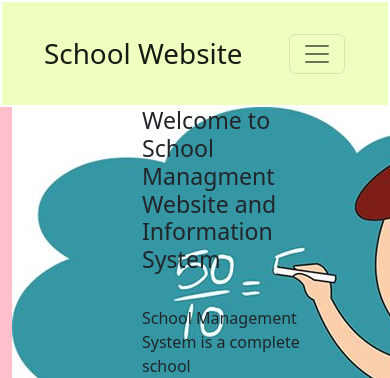
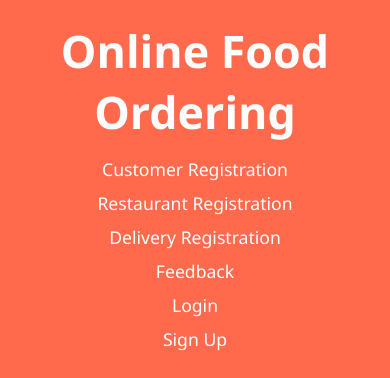
Before and after one commit to sailesh-prasad/Online_Food_Ordering_System, a Django app: template ordering/templates/home/home.html in a window 390 px wide; the page is wider, and only the part inside the window is pictured. Shown: the top 378 px of that part. Run offline with Django 3.2, Linux system fonts and the light colour scheme; the template is opened without the code that fills it, so the values that code supplies are empty.

Commit message:
merge with main

```diff
--- a/ordering/templates/home/base.html
+++ b/ordering/templates/home/base.html
@@ -6,36 +6,33 @@
     <meta name="viewport" content="width=device-width, initial-scale=1">
     <link href="https://cdn.jsdelivr.net/npm/bootstrap@5.2.0-beta1/dist/css/bootstrap.min.css" rel="stylesheet">
     <link rel="stylesheet" type="text/css" href="style.css">
-    <title>School Website</title>
+    <title>Online Food Ordering</title>
   </head>
 <body>
 
-    <nav style="padding:20px;margin:2px; background-color:rgb(239, 255, 192);" class="navbar navbar-expand-lg">
-
+    <nav style="padding:20px;margin:2px; background-color:rgb(173, 216, 230);" class="navbar navbar-expand-lg">
       <div class="container-fluid">
-        <a  class="navbar-brand" href="#"><h1 style="padding-right: 10px; margin: 10px;">School Website</h1></a>
+        <a class="navbar-brand" href="#"><h1 style="padding-right: 10px; margin: 10px;">Food Order</h1></a>
         <button class="navbar-toggler" type="button" data-bs-toggle="collapse" data-bs-target="#navbarNavAltMarkup" aria-controls="navbarNavAltMarkup" aria-expanded="false" aria-label="Toggle navigation">
           <span class="navbar-toggler-icon"></span>
         </button>
-        <nav style="float:right">
-        <div  class="collapse navbar-collapse" id="navbarNavAltMarkup" >
+        <div class="collapse navbar-collapse" id="navbarNavAltMarkup">
           <div class="navbar-nav">
-            <a  class="nav-link active" aria-current="page" href="#">Home</a>
-            <a class="nav-link" href="about project.html">About Project</a>
-            <a class="nav-link" href="gallery.html">Gallery</a>
-            <a class="nav-link" href="register.html">Register</a>
-            <a class="nav-link" href="http://localhost:8000/admin/login/?next=/admin/">Login</a>
+            <a class="nav-link active" aria-current="page" href="#">Home</a>
+            <a class="nav-link" href="customer_register.html">Customer Registration</a>
+            <a class="nav-link" href="restaurant_register.html">Restaurant Registration</a>
+            <a class="nav-link" href="delivery_register.html">Delivery Registration</a>
+            <a class="nav-link" href="feedback.html">Feedback</a>
+            <a class="nav-link" href="http://localhost:8000/admin/login/?next=/admin/">Admin Login</a>
             <a class="nav-link" href="contact.html">Contact Us</a>
           </div>
         </div>
       </div>
     </nav>
-    </nav>
-  </nav>
-<body>
+
     {% block content %}{% endblock %}
-</body>
-<div style="background-color:rgb(240, 255, 192);">
+
+<div style="background-color:rgb(158, 181, 180); margin-top:20px;">
   <div class="footer">
     <div class="container">
       <footer class="py-5">
@@ -43,58 +40,64 @@
           <div class="col-2">
             <h5>Services</h5>
             <ul class="nav flex-column">
-              <li class="nav-item mb-2"><a href="#" class="nav-link p-0 text-muted">Services</a></li>
-              <li class="nav-item mb-2"><a href="#" class="nav-link p-0 text-muted">Cum Soctis</a></li>
-              <li class="nav-item mb-2"><a href="#" class="nav-link p-0 text-muted">Nulla consequat</a></li>
-              <li class="nav-item mb-2"><a href="#" class="nav-link p-0 text-muted">Schools</a></li>
-              <li class="nav-item mb-2"><a href="#" class="nav-link p-0 text-muted">About</a></li>
+              <li class="nav-item mb-2"><a href="#" class="nav-link p-0 text-muted">Browse Menus</a></li>
+              <li class="nav-item mb-2"><a href="#" class="nav-link p-0 text-muted">Place Order</a></li>
+              <li class="nav-item mb-2"><a href="#" class="nav-link p-0 text-muted">Track Delivery</a></li>
+              <li class="nav-item mb-2"><a href="#" class="nav-link p-0 text-muted">Customer Support</a></li>
+              <li class="nav-item mb-2"><a href="#" class="nav-link p-0 text-muted">Feedback</a></li>
             </ul>
           </div>
 
           <div class="col-2">
             <h5>Website</h5>
             <ul class="nav flex-column">
-              <li class="nav-item mb-2"><a href="school website.html" class="nav-link p-0 text-muted">Home</a></li>
-              <li class="nav-item mb-2"><a href="about project.html" class="nav-link p-0 text-muted">About</a></li>
-              <li class="nav-item mb-2"><a href="gallery.html" class="nav-link p-0 text-muted">Gallery</a></li>
-              <li class="nav-item mb-2"><a href="login.html" class="nav-link p-0 text-muted">Login</a></li>
-              <li class="nav-item mb-2"><a href="register.html" class="nav-link p-0 text-muted">Registration</a></li>
+              <li class="nav-item mb-2"><a href="index.html" class="nav-link p-0 text-muted">Home</a></li>
+              <li class="nav-item mb-2"><a href="customer_register.html" class="nav-link p-0 text-muted">Customer Registration</a></li>
+              <li class="nav-item mb-2"><a href="restaurant_register.html" class="nav-link p-0 text-muted">Restaurant Registration</a></li>
+              <li class="nav-item mb-2"><a href="feedback.html" class="nav-link p-0 text-muted">Feedback</a></li>
+              <li class="nav-item mb-2"><a href="contact.html" class="nav-link p-0 text-muted">Contact Us</a></li>
             </ul>
           </div>
 
           <div class="col-2">
             <h5>About</h5>
             <ul class="nav flex-column">
-              <li class="nav-item mb-2"><a href="#" class="nav-link p-0 text-muted">Best School</a></li>
-              <li class="nav-item mb-2"><a href="#" class="nav-link p-0 text-muted">Features</a></li>
+              <li class="nav-item mb-2"><a href="#" class="nav-link p-0 text-muted">Our Story</a></li>
+              <li class="nav-item mb-2"><a href="#" class="nav-link p-0 text-muted">Careers</a></li>
               <li class="nav-item mb-2"><a href="#" class="nav-link p-0 text-muted">Pricing</a></li>
-              <li class="nav-item mb-2"><a href="#" class="nav-link p-0 text-muted">Place</a></li>
-              <li class="nav-item mb-2"><a href="#" class="nav-link p-0 text-muted">New</a></li>
+              <li class="nav-item mb-2"><a href="#" class="nav-link p-0 text-muted">Locations</a></li>
+              <li class="nav-item mb-2"><a href="#" class="nav-link p-0 text-muted">News</a></li>
             </ul>
           </div>
 
           <div class="col-2">
-            <h5>Section</h5>
+            <h5>Explore</h5>
             <ul class="nav flex-column">
-              <li class="nav-item mb-2"><a href="#" class="nav-link p-0 text-muted">Home</a></li>
-              <li class="nav-item mb-2"><a href="#" class="nav-link p-0 text-muted">Features</a></li>
-              <li class="nav-item mb-2"><a href="#" class="nav-link p-0 text-muted">Pricing</a></li>
-              <li class="nav-item mb-2"><a href="#" class="nav-link p-0 text-muted">FAQs</a></li>
-              <li class="nav-item mb-2"><a href="#" class="nav-link p-0 text-muted">About</a></li>
+              <li class="nav-item mb-2"><a href="#" class="nav-link p-0 text-muted">Top Restaurants</a></li>
+              <li class="nav-item mb-2"><a href="#" class="nav-link p-0 text-muted">Special Offers</a></li>
+              <li class="nav-item mb-2"><a href="#" class="nav-link p-0 text-muted">FAQ</a></li>
+              <li class="nav-item mb-2"><a href="#" class="nav-link p-0 text-muted">Blog</a></li>
+              <li class="nav-item mb-2"><a href="#" class="nav-link p-0 text-muted">Help</a></li>
             </ul>
           </div>
 
           <div class="col-2">
             <h5>Contact</h5>
             <ul class="nav flex-column">
-              <li class="nav-item mb-2"><a href="#" class="nav-link p-0 text-muted">Mail</a></li>
-              <li class="nav-item mb-2"><a href="#" class="nav-link p-0 text-muted">MAssage</a></li>
-              <li class="nav-item mb-2"><a href="#" class="nav-link p-0 text-muted">Twit</a></li>
-              <li class="nav-item mb-2"><a href="#" class="nav-link p-0 text-muted">Information</a></li>
-              <li class="nav-item mb-2"><a href="#" class="nav-link p-0 text-muted">About</a></li>
+              <li class="nav-item mb-2"><a href="#" class="nav-link p-0 text-muted">Email</a></li>
+              <li class="nav-item mb-2"><a href="#" class="nav-link p-0 text-muted">Phone</a></li>
+              <li class="nav-item mb-2"><a href="#" class="nav-link p-0 text-muted">Facebook</a></li>
+              <li class="nav-item mb-2"><a href="#" class="nav-link p-0 text-muted">Twitter</a></li>
+              <li class="nav-item mb-2"><a href="#" class="nav-link p-0 text-muted">Instagram</a></li>
             </ul>
           </div>
         </div>
+      </footer>
+    </div>
+  </div>
+</div>
+
+
 <script src="https://cdn.jsdelivr.net/npm/bootstrap@5.2.0-beta1/dist/js/bootstrap.bundle.min.js"></script>
 </body>
 </html>
--- a/ordering/templates/home/home.html
+++ b/ordering/templates/home/home.html
@@ -1,74 +1,248 @@
-{% extends "home/base.html" %}
-{% block content%}
+<!DOCTYPE html>
+<html lang="en">
+<head>
+    <meta charset="UTF-8">
+    <meta name="viewport" content="width=device-width, initial-scale=1.0">
+    <title>Online Food Ordering System</title>
+    <style>
+        /* General Reset */
+        * {
+            margin: 0;
+            padding: 0;
+            box-sizing: border-box;
+        }
 
-  {% load static %}
-  <div style="background-color:pink;">
+        /* Body and Background */
+        body {
+            font-family: 'Segoe UI', Tahoma, sans-serif;
+            background-color: #f9f9f9;
+            color: #333;
+            overflow-x: hidden;
+        }
 
-    <div  class="container">
-    <div class="row">
-      <div class="col-4 banner-box"><a>
-      <img class="banner" src="images\male-student-solving-maths-sum-with-chalk-in-the-classroom-maths-clipart.jpg" alt="" ></a></div>
-      <div class="col-6 heading"> <a><h3>Welcome to School Managment
-        <br>
-      Website and Information System</h3></a>
-      <br>
+        /* Header Section */
+        header {
+            background-color: #ff6a4d;
+            padding: 20px;
+            text-align: center;
+            box-shadow: 0 4px 8px rgba(0, 0, 0, 0.1);
+            position: sticky;
+            top: 0;
+            z-index: 1000;
+        }
 
-      <a><p> School Management System is a complete school <br>manangement software designed to automate a school's<br>diverse operations</p>
-      </a></div>
-    </div>
-  </div>
+        header h1 {
+            color: #fff;
+            font-size: 2.8em;
+            margin-bottom: 5px;
+        }
 
-  </div>
+        .navbar {
+            display: flex;
+            justify-content: center;
+            list-style-type: none;
+            padding: 10px 0;
+        }
 
-  <div   class="container">
-    <div class="row">
-      <div   class="col-6"> <h3>Welcome to School Website</h3>
-        <br>
-    <p>School Managemwnt System is a complete school management software designed to automate a school's diverse from class, exams events calendar.
-      <br>
-      <br>
-      This school software has a powerfull online community to bring parents, teachers and students on a common intractive platform. It is apaperless office automation solution for today's mordan school. The school Management system provides the facility to carry out all day to day activities of the school, making them fast, easy, efficient and accurate.
-  <br>
-      <br>
+        .navbar a {
+            color: #fff;
+            text-decoration: none;
+            font-size: 1.1em;
+            padding: 8px 15px;
+            border-radius: 5px;
+            transition: background-color 0.3s;
+        }
 
-      All these departmants provide various records regarding studants. Most of these track records need to maintain infoirmation about the studants. This information could be the general details like student name, address, performance, attendance etc or specific information related to departmants like collection of data.  </p></div>
+        .navbar a:hover {
+            background-color: #333;
+        }
 
-      <div class="col-4"><h3 style="background-color: lightblue; padding: 30px;">Latest School News</h3><div class="row g-0">
-      <div  class="col-md-4">
-        <img  src="{% static 'images\male-student-solving-maths-sum-with-chalk-in-the-classroom-maths-clipart.jpg' %}" class="img-fluid rounded-start" alt="..."width="100px" height="100px" >
-      </div>
-      <div  style="background-color: lightgreen;"class="col-md-8">
-        <div class="card-body">
-          <h5 style="margin:20px;" class="card-title">july 26,2022<br>Latest School News</h5>
-          <p class="card-text"></p>
+        /* Hero Section */
+        .hero {
+            display: flex;
+            align-items: center;
+            justify-content: center;
+            flex-direction: column;
+            text-align: center;
+            color: #fff;
+            background: url('https://static.vecteezy.com/system/resources/thumbnails/036/804/331/small_2x/ai-generated-assorted-indian-food-on-dark-wooden-background-free-photo.jpg') no-repeat center center/cover;
+            height: 100vh;
+            position: relative;
+        }
 
+        .hero::before {
+            content: '';
+            position: absolute;
+            top: 0;
+            left: 0;
+            width: 100%;
+            height: 100%;
+            background: rgba(0, 0, 0, 0.5);
+        }
+
+        .hero h2 {
+            font-size: 3em;
+            margin-bottom: 15px;
+            z-index: 1;
+        }
+
+        .hero p {
+            font-size: 1.3em;
+            margin-bottom: 20px;
+            max-width: 600px;
+            z-index: 1;
+        }
+
+        .hero .btn {
+            padding: 10px 20px;
+            background-color: #ff914d;
+            color: #fff;
+            border-radius: 5px;
+            font-weight: bold;
+            text-decoration: none;
+            z-index: 1;
+            transition: background-color 0.3s;
+        }
+
+        .hero .btn:hover {
+            background-color: #333;
+        }
+
+        /* Services Section */
+        .services {
+            display: flex;
+            justify-content: space-around;
+            padding: 60px 20px;
+            background-color: #f3f3f3;
+            gap: 30px;
+        }
+
+        .service-box {
+            width: 30%;
+            overflow: hidden;
+            position: relative;
+            border-radius: 10px;
+            box-shadow: 0 8px 16px rgba(0, 0, 0, 0.15);
+            transition: transform 0.3s ease;
+        }
+
+        .service-box:hover {
+            transform: scale(1.05);
+        }
+
+        .service-img {
+            width: 100%;
+            height: 200px;
+            background-size: cover;
+            background-position: center;
+        }
+
+        .service-content {
+            padding: 20px;
+            background-color: #fff;
+            text-align: center;
+        }
+
+        .service-content h3 {
+            color: #ff6a4d;
+            font-size: 1.6em;
+            margin-bottom: 10px;
+        }
+
+        .service-content p {
+            color: #666;
+            font-size: 1em;
+            margin-bottom: 15px;
+        }
+
+        .service-content .btn {
+            padding: 8px 15px;
+            background-color: #ff6a4d;
+            color: #fff;
+            border-radius: 5px;
+            font-weight: bold;
+            text-decoration: none;
+            transition: background-color 0.3s;
+        }
+
+        .service-content .btn:hover {
+            background-color: #333;
+        }
+
+        /* Footer Section */
+        footer {
+            text-align: center;
+            padding: 20px;
+            background-color: #333;
+            color: #fff;
+            font-size: 0.9em;
+        }
+
+        /* Responsive Design */
+        @media (max-width: 768px) {
+            .services {
+                flex-direction: column;
+                align-items: center;
+            }
+            .service-box {
+                width: 80%;
+            }
+            .navbar {
+                flex-direction: column;
+                gap: 10px;
+            }
+        }
+    </style>
+</head>
+<body>
+    <header>
+        <h1>Online Food Ordering</h1>
+        <ul class="navbar">
+            <li><a href="customer_register.html">Customer Registration</a></li>
+            <li><a href="restaurant_register.html">Restaurant Registration</a></li>
+            <li><a href="delivery_register.html">Delivery Registration</a></li>
+            <li><a href="feedback.html">Feedback</a></li>
+            <li><a href="login.html">Login</a></li>
+            <li><a href="signup.html">Sign Up</a></li>
+        </ul>
+    </header>
+
+    <section class="hero">
+        <h2>Welcome to Your Food Paradise</h2>
+        <p>Enjoy an easy and fast way to order your favorite meals, register your restaurant, or become a delivery partner with us.</p>
+        <a href="customer_register.html" class="btn">Get Started</a>
+    </section>
+
+    <section class="services">
+        <div class="service-box">
+            <div class="service-img" style="background-image: url('https://www.foodiv.com/wp-content/uploads/2023/06/online-ordering-business.jpg');"></div>
+            <div class="service-content">
+                <h3>Customer Registration</h3>
+                <p>Sign up to explore a variety of cuisines from local restaurants.</p>
+                <a href="customer_register.html" class="btn">Register Now</a>
+            </div>
         </div>
-      </div>
-    </div>
+        <div class="service-box">
+            <div class="service-img" style="background-image: url('https://www.restroworks.com/wp-content/uploads/2023/11/Website-Ordering-1024x789.webp');"></div>
+            <div class="service-content">
+                <h3>Restaurant Registration</h3>
+                <p>Partner with us and expand your reach to more customers.</p>
+                <a href="restaurant_register.html" class="btn">Register Now</a>
+            </div>
+        </div>
+        <div class="service-box">
+            <div class="service-img" style="background-image: url('https://foaps.co/wp-content/uploads/2022/04/Zomato-Partner-Registration-3.jpg');"></div>
+            <div class="service-content">
+                <h3>Delivery Registration</h3>
+                <p>Join us as a delivery partner and start earning today.</p>
+                <a href="delivery_register.html" class="btn">Register Now</a>
+            </div>
+        </div>
+    </section>
 
-    <div  style="background-color: lightpink;" class="row g-0">
-      <div class="col-md-5">
-        <img style="margin:20px;" src="images/school%203.jfif" class="img-fluid rounded-start" alt="..."width="100px" height="100px" >
-      </div>
-      <div class="col-md-8">
-        <div class="card-body">
-          <h5 style="margin:20px;" class="card-title">july 27,2022<br>Latest School News</h5>
-          <p class="card-text"></p>
 
-        </div>
-      </div>
-    </div>
-    <div  style="background-color: lightgreen;" class="row g-0">
-      <div class="col-md-4">
-        <img style="margin:20px;" src="images/school%204.jfif" class="img-fluid rounded-start" alt="..."width="100px" height="100px" >
-      </div>
-      <div class="col-md-8">
-        <div class="card-body">
-          <h5 style="margin:20px;" class="card-title">july 28,2022<br>Latest School News</h5>
-          <p class="card-text"></p>
-          <p  style="float: right;"class="card-text"><small class="text-muted">Last updated 3 mins ago</small></p>
-        </div>
-      </div>
-    </div>
-  </div>
-{% endblock content %}
+    <footer>
+        <p>&copy; 2024 Online Food Ordering System. All rights reserved.</p>
+    </footer>
+</body>
+</html>
```
Lines whose indentation alone changed are shown as unchanged.
